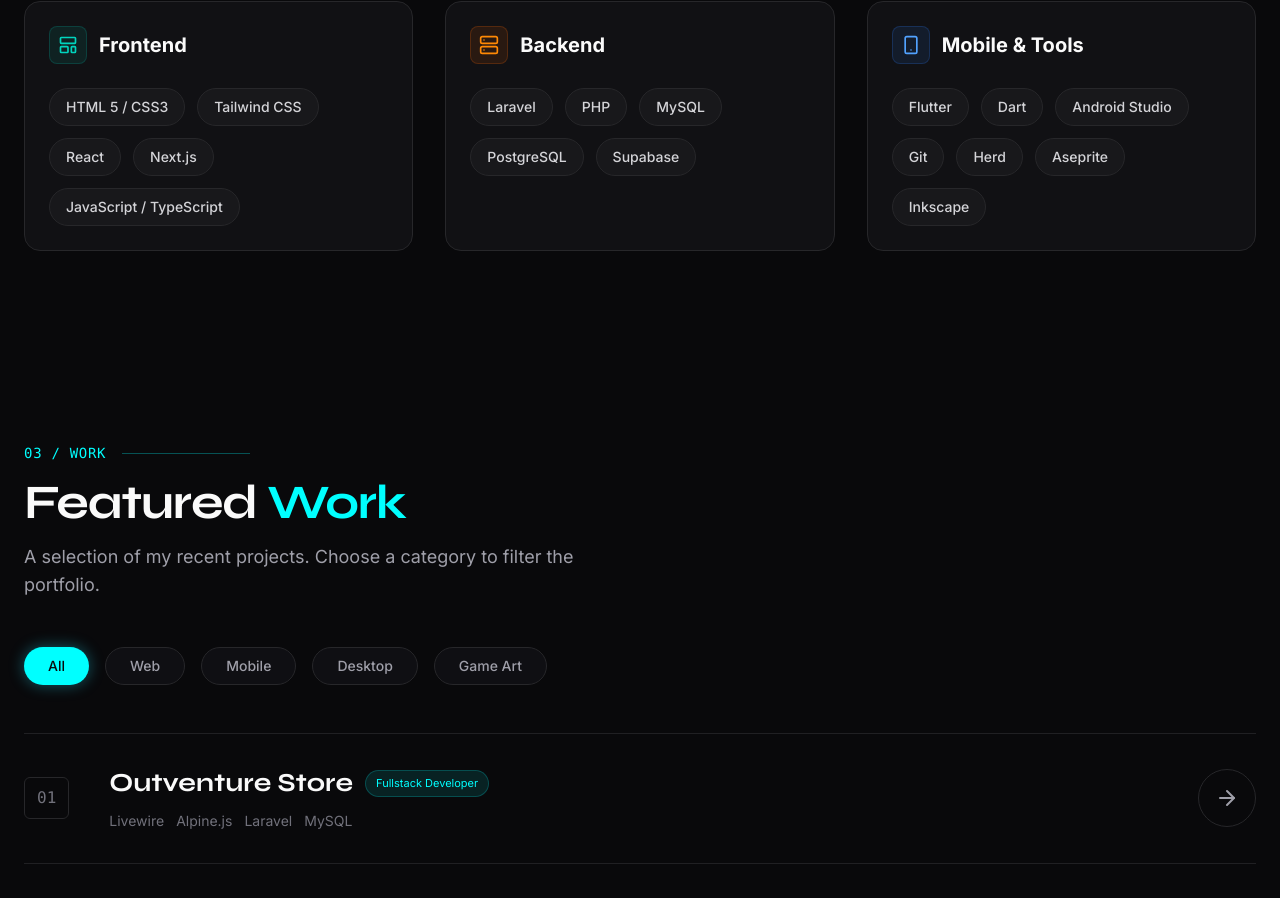
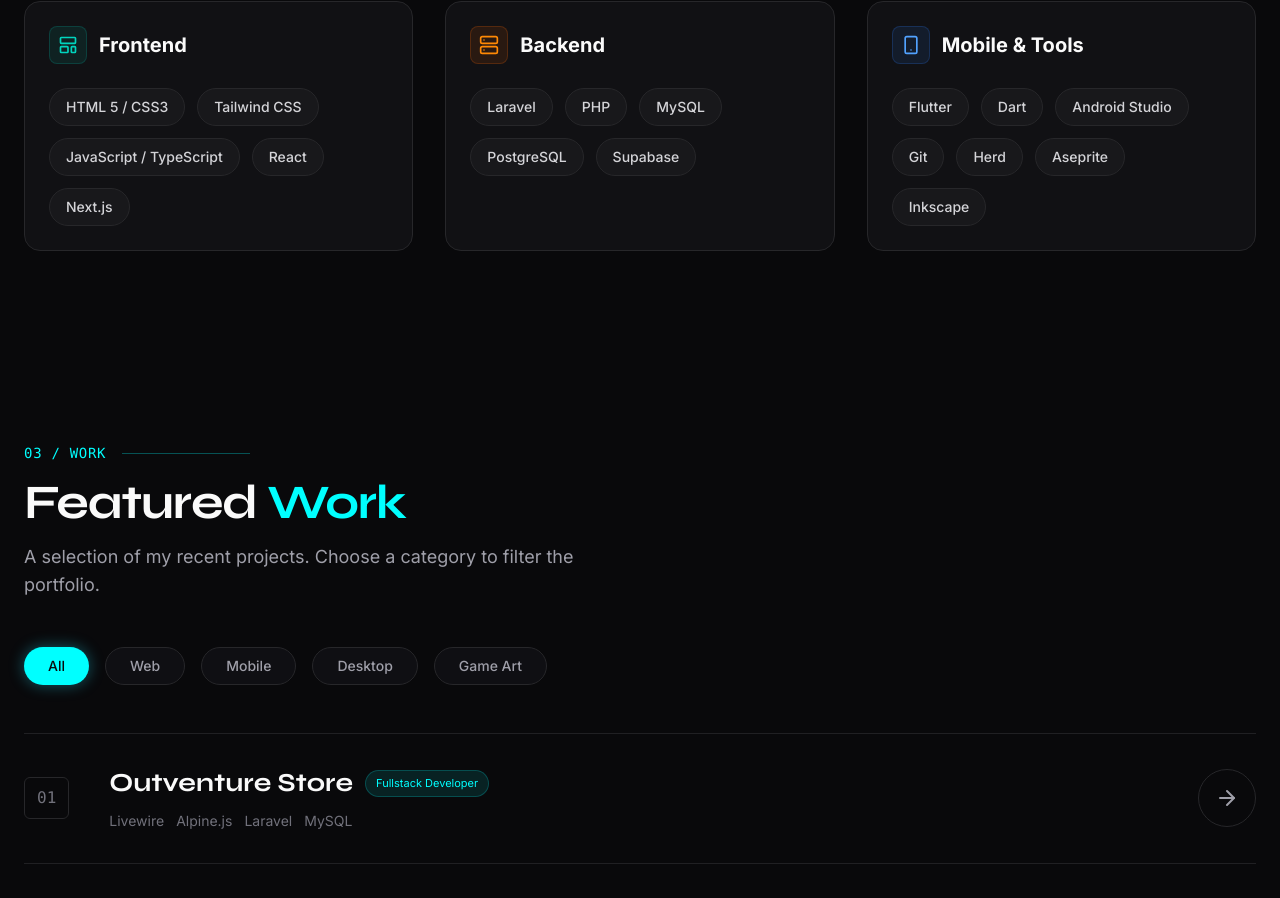
Before and after one commit to Limzy71/My_Portofolio, a Next.js app: page / in a window 1280 px wide. Shown: the part 1691-2589 px from the top of the page. Built offline with nearby package versions, Linux system fonts and the light colour scheme.

Commit message:
style: reorder frontend skills items

```diff
--- a/data/skills.ts
+++ b/data/skills.ts
@@ -6,7 +6,7 @@ export interface SkillCategory {
 export const skills: SkillCategory[] = [
   {
     category: "Frontend",
-    items: ["HTML 5 / CSS3", "Tailwind CSS", "React", "Next.js", "JavaScript / TypeScript"],
+    items: ["HTML 5 / CSS3", "Tailwind CSS", "JavaScript / TypeScript", "React", "Next.js"],
   },
   {
     category: "Backend",
```
